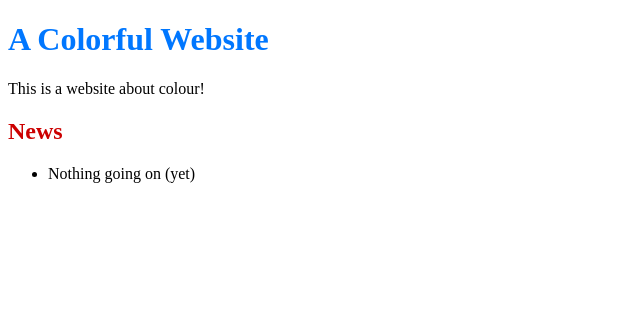
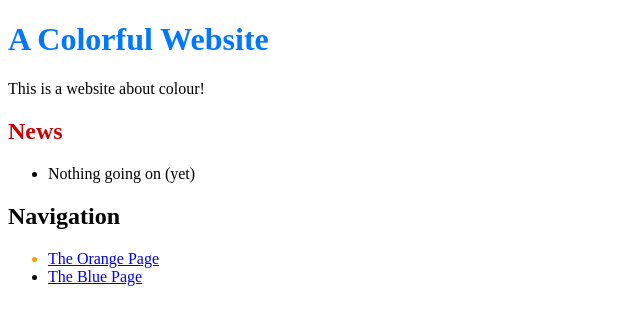
Before and after one commit to dlabro/johns-repo, a plain HTML site: page index.html in a window 1280 px wide. Shown: the whole page, without its empty margins (0-640 px from the left). Drawn offline with Linux system fonts and the light colour scheme.

Commit message:
Add navigation links

```diff
--- a/index.html
+++ b/index.html
@@ -14,5 +14,16 @@
   <ul>
    <li>Nothing going on (yet)</li>
   </ul>
+
+  <h2>Navigation</h2>
+  <ul>
+   <li style="color:#F90">
+    <a href="orange.html">The Orange Page</a>
+   </li>
+
+   <li style:"color:#00F">
+    <a href="blue.html">The Blue Page</a>
+   </li>
+  </ul>
  </body>
 </html>
```
Also changed, not shown: blue.html (+3 -0 lines), orange.html (+3 -0 lines).
